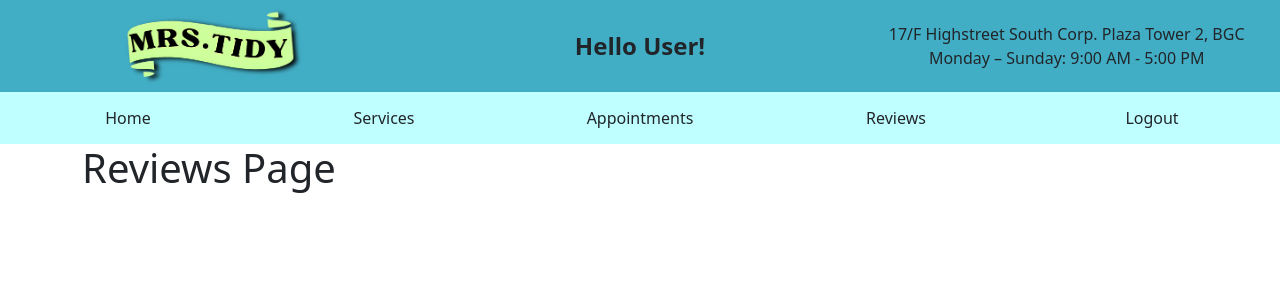
After one commit to JoshuaBalles/rgcs, a Flask app: page /reviews in a window 1280 px wide. The commit adds this page. Shown: the top 300 px of the page. Run offline with Flask 3, Linux system fonts and the light colour scheme.

Commit message:
Added other pages.

```diff
--- a/app.py
+++ b/app.py
@@ -89,5 +89,20 @@ def home():
     return render_template("home.html")
 
 
+@app.route("/services")
+def services():
+    return render_template("services.html")
+
+
+@app.route("/appointments")
+def appointments():
+    return render_template("appointments.html")
+
+
+@app.route("/reviews")
+def reviews():
+    return render_template("reviews.html")
+
+
 if __name__ == "__main__":
     app.run(host="0.0.0.0", debug=True)
--- a/templates/base.html
+++ b/templates/base.html
@@ -65,13 +65,13 @@
 									<a class="dropdown-item" href="/home">Home</a>
 								</li>
 								<li>
-									<a class="dropdown-item" href="#">Services</a>
+									<a class="dropdown-item" href="/services">Services</a>
 								</li>
 								<li>
-									<a class="dropdown-item" href="#">Appointments</a>
+									<a class="dropdown-item" href="/appointments">Appointments</a>
 								</li>
 								<li>
-									<a class="dropdown-item" href="#">Reviews</a>
+									<a class="dropdown-item" href="/reviews">Reviews</a>
 								</li>
 								<li>
 									<a class="dropdown-item" href="/">Logout</a>
@@ -95,7 +95,7 @@
 					<div class="col d-flex justify-content-center" style="flex: 1">
 						<button
 							class="btn"
-							onclick="location.href='#';"
+							onclick="location.href='/services';"
 							style="background-color: transparent; border: none; color: inherit; box-shadow: none"
 							onmouseover="this.style.backgroundColor='#2ecce6'; this.style.color='white'; this.style.boxShadow='0rem 0rem 0.625rem rgba(0, 0, 0, 0.5)';"
 							onmouseout="this.style.backgroundColor='transparent'; this.style.color='inherit'; this.style.boxShadow='none';">
@@ -105,7 +105,7 @@
 					<div class="col d-flex justify-content-center" style="flex: 1">
 						<button
 							class="btn"
-							onclick="location.href='#';"
+							onclick="location.href='/appointments';"
 							style="background-color: transparent; border: none; color: inherit; box-shadow: none"
 							onmouseover="this.style.backgroundColor='#2ecce6'; this.style.color='white'; this.style.boxShadow='0rem 0rem 0.625rem rgba(0, 0, 0, 0.5)';"
 							onmouseout="this.style.backgroundColor='transparent'; this.style.color='inherit'; this.style.boxShadow='none';">
@@ -115,7 +115,7 @@
 					<div class="col d-flex justify-content-center" style="flex: 1">
 						<button
 							class="btn"
-							onclick="location.href='#';"
+							onclick="location.href='/reviews';"
 							style="background-color: transparent; border: none; color: inherit; box-shadow: none"
 							onmouseover="this.style.backgroundColor='#2ecce6'; this.style.color='white'; this.style.boxShadow='0rem 0rem 0.625rem rgba(0, 0, 0, 0.5)';"
 							onmouseout="this.style.backgroundColor='transparent'; this.style.color='inherit'; this.style.boxShadow='none';">
--- /dev/null
+++ b/templates/reviews.html
@@ -0,0 +1,10 @@
+<!-- templates/reviews.html -->
+
+{% extends 'base.html' %}
+
+{% block title %}Reviews{% endblock %}
+
+{% block content %}
+    <!-- reviews-specific content here -->
+    <h1>Reviews Page</h1>
+{% endblock %}
```
Also changed, not shown: templates/appointments.html (added, +10 -0 lines), templates/services.html (added, +10 -0 lines).
